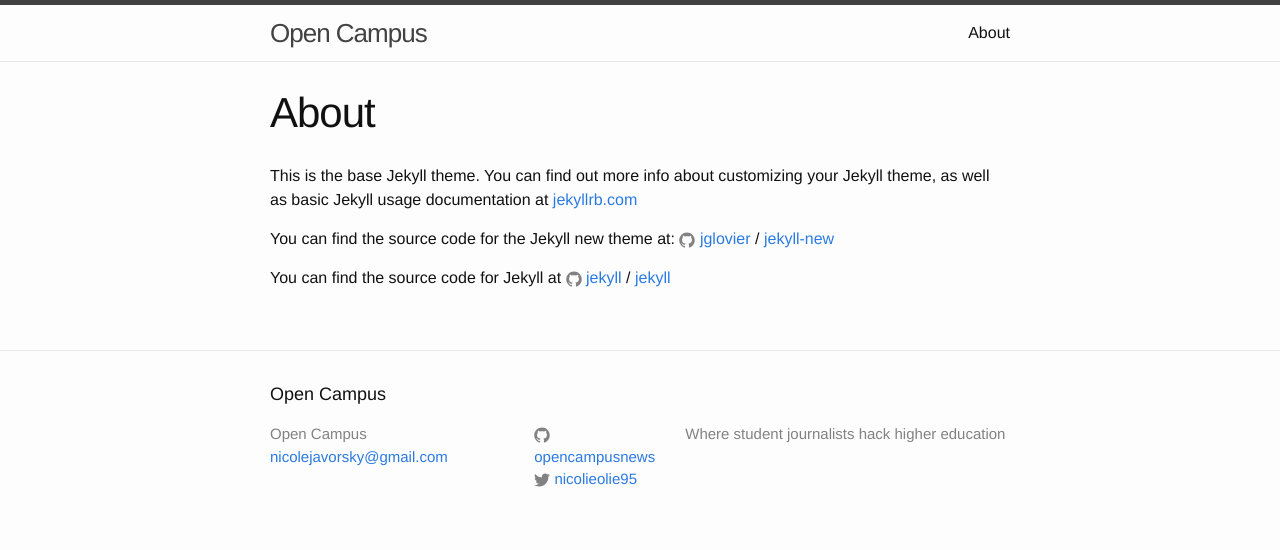
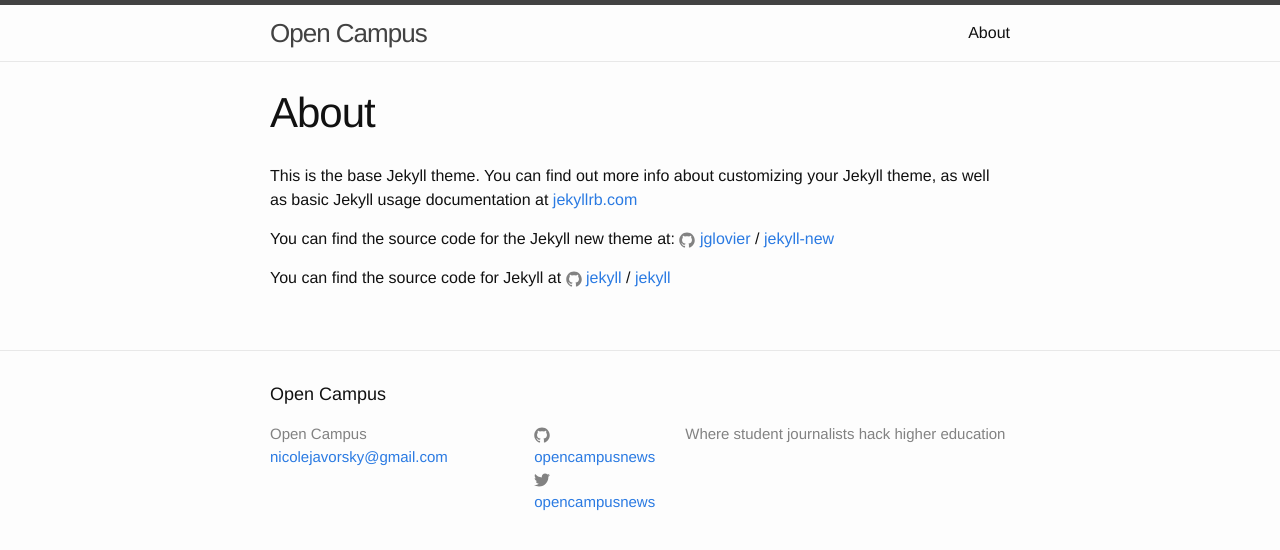
Before and after one commit to opencampusnews/opencampusnews.github.io, a Jekyll site: the page built from about.md, in a window 1280 px wide. Shown: the top 550 px of the page. Built offline with Jekyll 4.4.1, drawn with Linux system fonts in a browser that asks for light colours.

Commit message:
Updated _config.yml

```diff
--- a/_config.yml
+++ b/_config.yml
@@ -12,7 +12,7 @@
   Where student journalists hack higher education
 baseurl: "" # the subpath of your site, e.g. /blog
 url: "opencampusnews.github.io" # the base hostname & protocol for your site
-twitter_username: nicolieolie95
+twitter_username: opencampusnews
 github_username:  opencampusnews
 
 # Build settings
```
